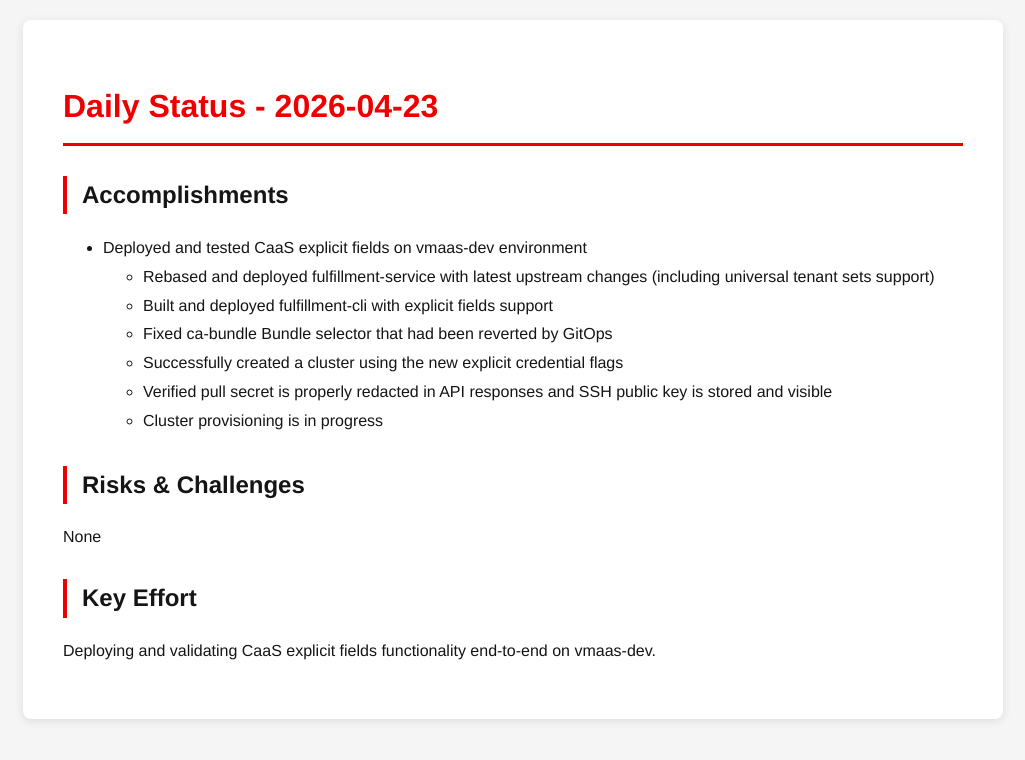
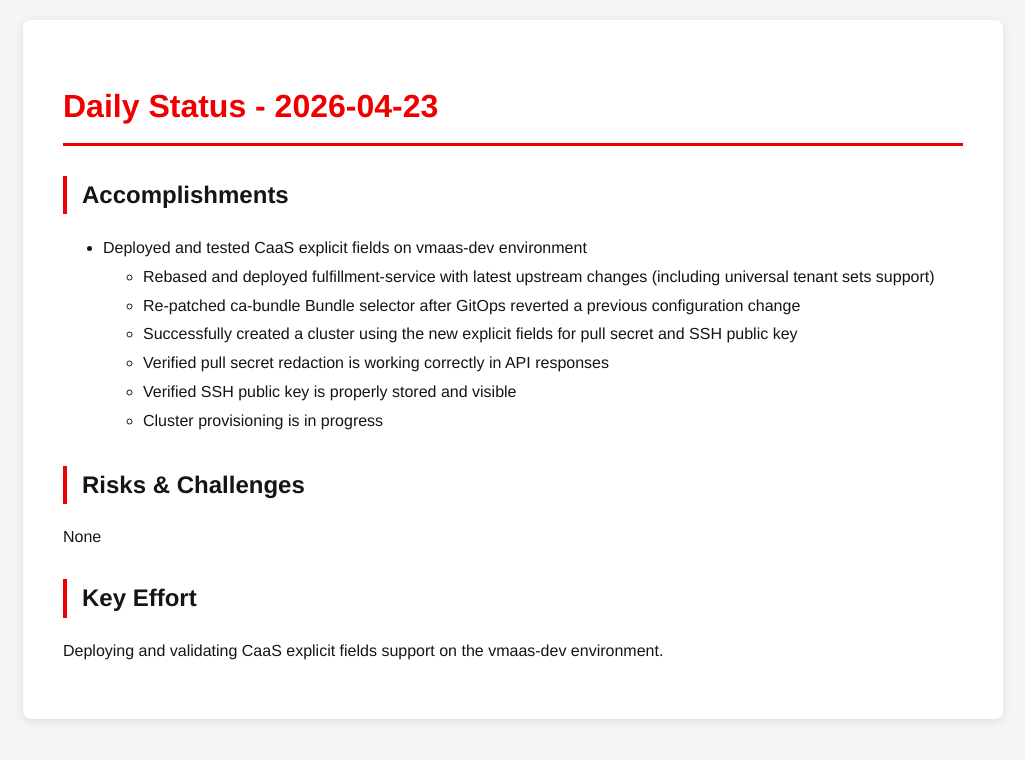
Before and after one commit to tzvatot/daily-status, a Jekyll site: the page built from 2026-04-23.md, in a window 1280 px wide. Shown: the top 760 px of the page, without its empty margins (127-1152 px from the left). Built offline with Jekyll 4.4.1, drawn with Linux system fonts in a browser that asks for light colours.

Commit message:
Daily status update - 2026-04-23

```diff
--- a/2026-04-23.md
+++ b/2026-04-23.md
@@ -9,14 +9,14 @@ date: 2026-04-23
 ## Accomplishments
 - Deployed and tested CaaS explicit fields on vmaas-dev environment
   - Rebased and deployed fulfillment-service with latest upstream changes (including universal tenant sets support)
-  - Built and deployed fulfillment-cli with explicit fields support
-  - Fixed ca-bundle Bundle selector that had been reverted by GitOps
-  - Successfully created a cluster using the new explicit credential flags
-  - Verified pull secret is properly redacted in API responses and SSH public key is stored and visible
+  - Re-patched ca-bundle Bundle selector after GitOps reverted a previous configuration change
+  - Successfully created a cluster using the new explicit fields for pull secret and SSH public key
+  - Verified pull secret redaction is working correctly in API responses
+  - Verified SSH public key is properly stored and visible
   - Cluster provisioning is in progress
 
 ## Risks & Challenges
 None
 
 ## Key Effort
-Deploying and validating CaaS explicit fields functionality end-to-end on vmaas-dev.
+Deploying and validating CaaS explicit fields support on the vmaas-dev environment.
```
